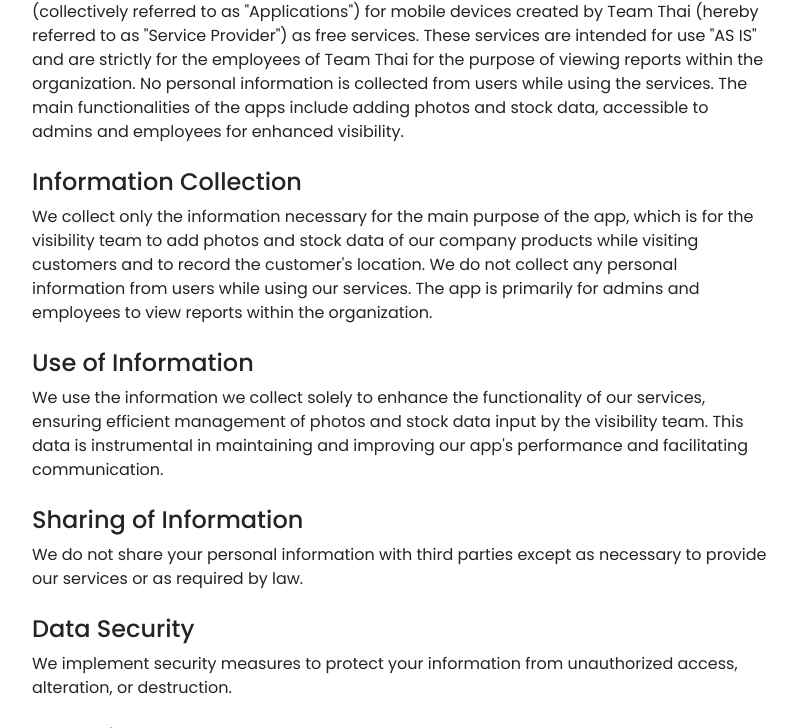
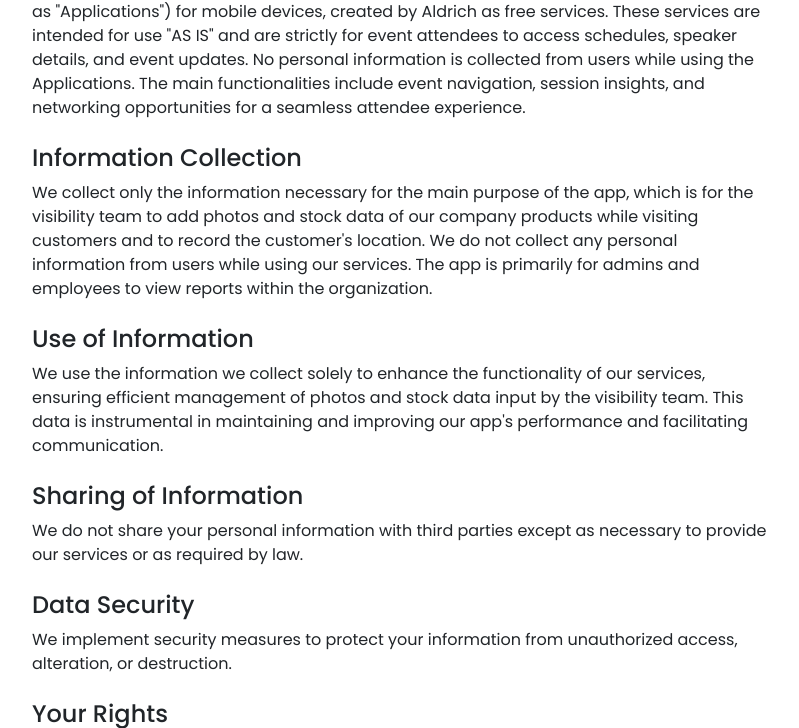
Before and after one commit to anazhtz/AldrichMobileAppsWebsite, a plain HTML site: page privacy.html in a window 1280 px wide. Shown: the part 372-1100 px from the top of the page, without its empty margins (240-1039 px from the left). Drawn offline with nearby package versions, Linux system fonts and the light colour scheme; a script that the page names is missing.

Commit message:
changed privacy policy

```diff
--- a/privacy.html
+++ b/privacy.html
@@ -57,7 +57,7 @@
     <img src="img/aimcs.png" alt="Team Thai Logo" class="logo-1">
     <h1>AIMCS AFRICA</h1>
     <h2>Privacy Policy</h2>
-    <p>This privacy policy applies to the Thai MIS app, Thai Vision app, and Thai ARMS app (collectively referred to as "Applications") for mobile devices created by Team Thai (hereby referred to as "Service Provider") as free services. These services are intended for use "AS IS" and are strictly for the employees of Team Thai for the purpose of viewing reports within the organization. No personal information is collected from users while using the services. The main functionalities of the apps include adding photos and stock data, accessible to admins and employees for enhanced visibility.</p>
+    <p>This privacy policy applies to the AIMCS AFRICA and ICA AFRICA apps (collectively referred to as "Applications") for mobile devices, created by Aldrich as free services. These services are intended for use "AS IS" and are strictly for event attendees to access schedules, speaker details, and event updates. No personal information is collected from users while using the Applications. The main functionalities include event navigation, session insights, and networking opportunities for a seamless attendee experience.</p>
 
     <h4>Information Collection</h4>
     <p>We collect only the information necessary for the main purpose of the app, which is for the visibility team to add photos and stock data of our company products while visiting customers and to record the customer's location. We do not collect any personal information from users while using our services. The app is primarily for admins and employees to view reports within the organization.</p>
```
